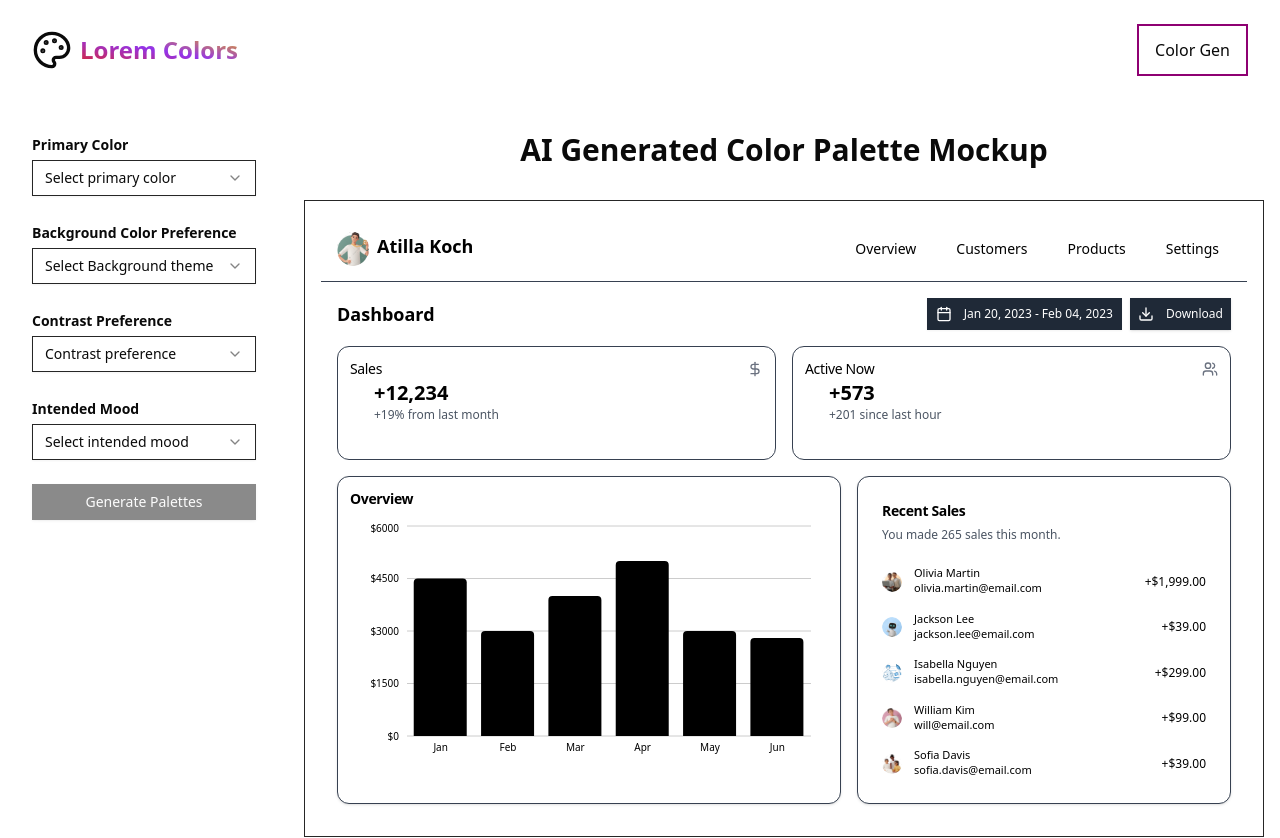
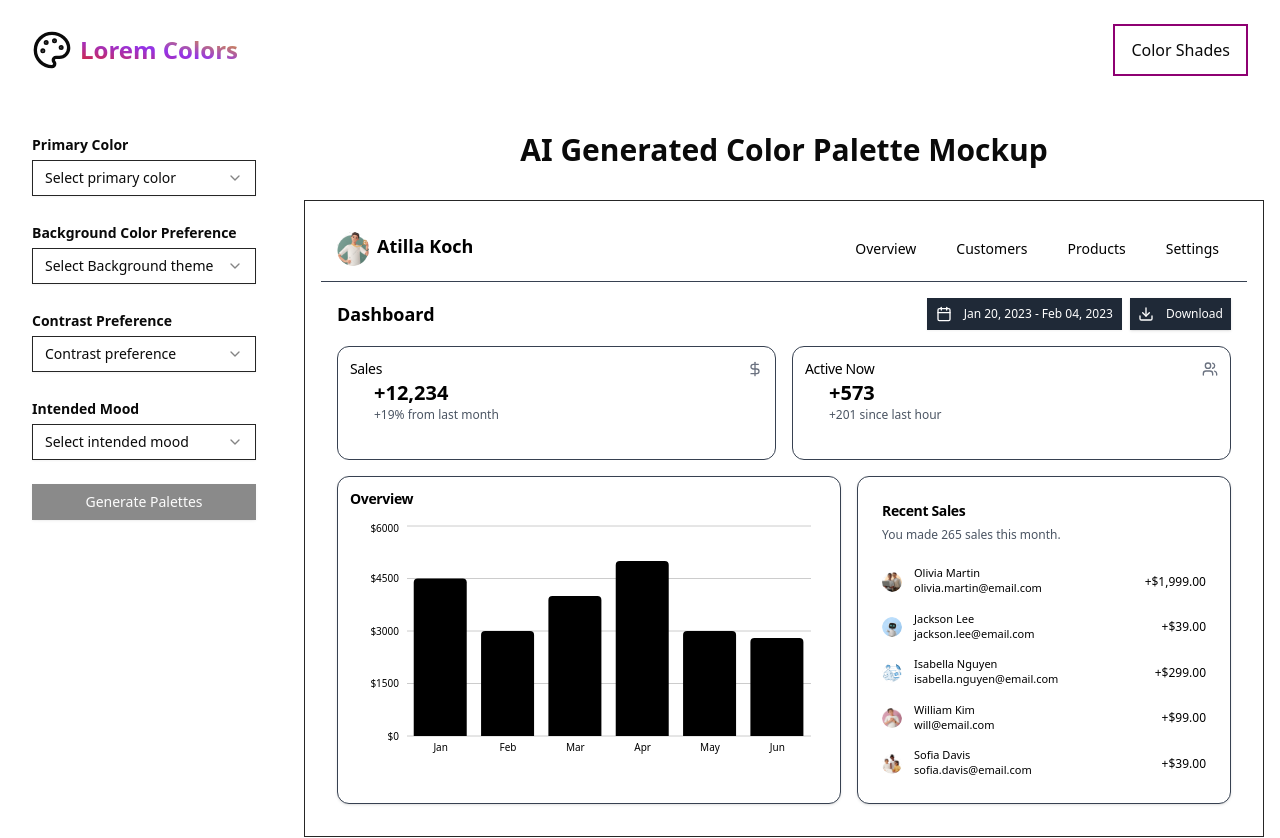
Before and after one commit to peterkessibu/lorem-colors, a Next.js app: page /genAI-Color-Palette in a window 1280 px wide. Shown: the top 838 px of the page. Built offline with nearby package versions, Linux system fonts and the light colour scheme.

Commit message:
Update ColorTuner, Header, and Hero components; rename titles for consistency, adjust layout, and refine styles

```diff
--- a/components/ColorTuner.js
+++ b/components/ColorTuner.js
@@ -1,5 +1,5 @@
 import { useState, useEffect, useCallback } from "react";
-import { CardHeader, CardTitle, CardDescription } from "@/components/ui/card";
+import { CardTitle, CardDescription } from "@/components/ui/card";
 import { Input } from "@/components/ui/input";
 import { Label } from "@/components/ui/label";
 import { HexColorPicker } from "react-colorful";
@@ -97,12 +97,12 @@ export default function ColorTuner() {
     <div className="flex flex-col min-h-screen">
       <main className="flex-grow flex flex-col items-center justify-center">
         <div className="w-full rounded-xl max-w-4xl mx-auto px-4 mt-10 overflow-x-hidden">
-          <CardHeader>
-            <CardTitle className="text-xl">Color Palette Generator</CardTitle>
+          <div>
+            <CardTitle className="text-xl">Color Shades</CardTitle>
             <CardDescription className="text-sm">
               Customize your color palette with various shades
             </CardDescription>
-          </CardHeader>
+          </div>
           <div className="p-4 mb-4">
             <div className="flex flex-col md:flex-row lg:justify-center justify-between">
               {/* Color Picker Section */}
@@ -138,7 +138,7 @@ export default function ColorTuner() {
                     <div key={shade} className="flex items-center">
                       {/* Color Box */}
                       <div
-                        className="w-10 h-10 rounded mr-2 border border-gray-400"
+                        className="w-10 h-10 rounded mr-2 border my-2 border-gray-400"
                         style={{ backgroundColor: color }}
                       />
 
--- a/components/Header.js
+++ b/components/Header.js
@@ -44,7 +44,7 @@ export default function Header() {
               <button
                 className="bg-white border-2 animate-border px-4 py-3"
               >
-                Color Gen
+                Color Shades
               </button>
 
               <style jsx>{`
--- a/components/Hero.js
+++ b/components/Hero.js
@@ -91,7 +91,7 @@ export default function Hero() {
             isClicked ? "bg-transparent" : ""
           } w-full`}
         >
-          <main className="mt-6 mx-4 p-4 lg:py-16">
+          <main className="mt-4 md:mt-6 mx-4 p-4 lg:py-16">
             <motion.div
               initial={{ opacity: 0, y: 20 }}
               animate={{ opacity: 1, y: 0 }}
@@ -145,10 +145,10 @@ export default function Hero() {
         </div>
 
         {/* Animated "Lorem Colors" SVG with Per-Letter Animation */}
-        <motion.div className="w-full lg:w-2/3 mt-4 lg:mt-0 flex justify-center items-center transition-transform duration-500">
+        <motion.div className="w-full lg:w-2/3 mt-0 flex justify-center items-center transition-transform duration-500">
           <motion.div
             className="w-full h-full"
-            animate={{ scale: isClicked ? 1.06 : 1 }}
+            animate={{ scale: isClicked ? 1.03 : 1 }}
             transition={{ duration: 0.3 }}
           >
             <svg
```
